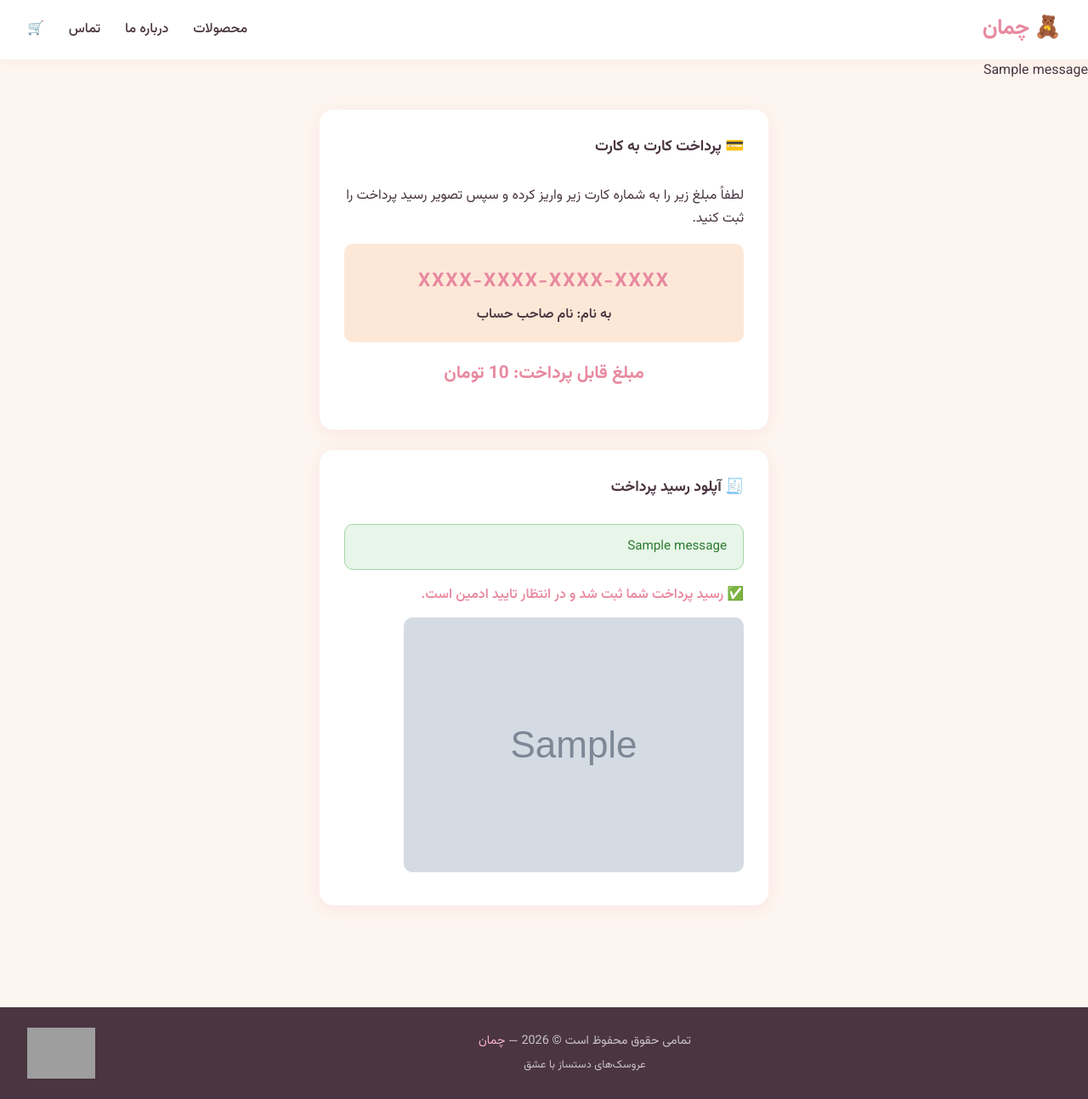
After one commit to akhlaghimaryam91-stack/chamaands, a Flask app: page /checkout/payment/1 in a window 1280 px wide. The commit adds this page. Shown: the whole page at 85% size. Run offline with Flask 3, Linux system fonts and the light colour scheme; tables that the repository leaves empty hold one stand-in row (values such as "Sample post"); grey boxes marked "Sample" are stand-in pictures; one stand-in notice (Sample message) is shown; grey boxes are pictures that could not be loaded.

Commit message:
افزودن تغییر رمز ادمین، اطلاعات خریدار در سفارشات، پرداخت کارت‌به‌کارت، به‌روزرسانی اینماد
- امکان تغییر رمز عبور ادمین (هش‌شده در دیتابیس)
- نمایش کامل اطلاعات خریدار و رسید در صفحه سفارشات ادمین
- جایگزینی درگاه پرداخت با کارت‌به‌کارت + آپلود رسید
- به‌روزرسانی کد اینماد
- افزودن DEPLOY.md

```diff
--- a/app.py
+++ b/app.py
@@ -1,14 +1,14 @@
 import os
 import uuid
-import requests
 from datetime import datetime
 from flask import (Flask, render_template, request, redirect, url_for,
-                   session, flash, abort)
+                   session, flash)
 from werkzeug.utils import secure_filename
+from werkzeug.security import generate_password_hash, check_password_hash
 from functools import wraps
 
 import config
-from models import db, Product, ProductImage, Discount, Order, OrderItem
+from models import db, Product, ProductImage, Discount, Order, OrderItem, AdminUser
 
 app = Flask(__name__)
 app.config.from_object(config)
@@ -19,12 +19,17 @@ with app.app_context():
     db.create_all()
     from sqlalchemy import text
     with db.engine.connect() as conn:
-        for col, definition in [('province', 'VARCHAR(100)'), ('city', 'VARCHAR(100)'), ('shipping_method', 'VARCHAR(50)'), ('shipping_cost', 'INTEGER DEFAULT 0')]:
+        for col, definition in [('province', 'VARCHAR(100)'), ('city', 'VARCHAR(100)'), ('shipping_method', 'VARCHAR(50)'), ('shipping_cost', 'INTEGER DEFAULT 0'), ('receipt_image', 'VARCHAR(300)')]:
             try:
                 conn.execute(text(f'ALTER TABLE orders ADD COLUMN {col} {definition}'))
                 conn.commit()
             except Exception:
                 pass
+
+    if not AdminUser.query.first():
+        db.session.add(AdminUser(username=config.ADMIN_USERNAME,
+                                  password_hash=generate_password_hash(config.ADMIN_PASSWORD)))
+        db.session.commit()
 
 
 @app.before_request
@@ -227,36 +232,8 @@ def checkout():
                     product.stock = max(0, product.stock - item['qty'])
 
         db.session.commit()
-
-        data = {
-            'merchant_id': config.ZAINPAL_MERCHANT,
-            'amount': total * 10,
-            'callback_url': config.ZAINPAL_CALLBACK,
-            'description': f'سفارش شماره {order.id} - چمان',
-            'metadata': {'mobile': phone, 'email': ''}
-        }
-        try:
-            resp = requests.post(
-                'https://api.zarinpal.com/pg/v4/payment/request.json',
-                json=data, timeout=10
-            )
-            result = resp.json()
-            if result.get('data', {}).get('code') == 100:
-                authority = result['data']['authority']
-                order.authority = authority
-                db.session.commit()
-                session['cart'] = {}
-                return redirect(f"https://www.zarinpal.com/pg/StartPay/{authority}")
-            else:
-                flash('خطا در اتصال به درگاه پرداخت.', 'error')
-                db.session.delete(order)
-                db.session.commit()
-        except Exception:
-            flash('خطا در اتصال به درگاه پرداخت.', 'error')
-            db.session.delete(order)
-            db.session.commit()
-
-        return redirect(url_for('checkout'))
+        session['cart'] = {}
+        return redirect(url_for('checkout_payment', oid=order.id))
 
     products_total = cart_total(cart)
     return render_template('checkout.html', products_total=products_total, cart=cart,
@@ -264,39 +241,25 @@ def checkout():
                            shipping_tipax=config.SHIPPING_TIPAX)
 
 
-@app.route('/payment/verify')
-def payment_verify():
-    authority = request.args.get('Authority')
-    status = request.args.get('Status')
-    order = Order.query.filter_by(authority=authority).first()
-    if not order:
-        abort(404)
+@app.route('/checkout/payment/<int:oid>', methods=['GET', 'POST'])
+def checkout_payment(oid):
+    order = Order.query.get_or_404(oid)
 
-    if status == 'OK':
-        data = {
-            'merchant_id': config.ZAINPAL_MERCHANT,
-            'amount': order.total_amount * 10,
-            'authority': authority
-        }
-        try:
-            resp = requests.post(
-                'https://api.zarinpal.com/pg/v4/payment/verify.json',
-                json=data, timeout=10
-            )
-            result = resp.json()
-            if result.get('data', {}).get('code') in (100, 101):
-                ref_id = result['data']['ref_id']
-                order.status = 'paid'
-                order.ref_id = str(ref_id)
-                db.session.commit()
-                return render_template('payment_result.html',
-                                       success=True, order=order, ref_id=ref_id)
-        except Exception:
-            pass
+    if request.method == 'POST':
+        receipt = save_image(request.files.get('receipt'))
+        if receipt:
+            order.receipt_image = receipt
+            order.status = 'awaiting_confirmation'
+            db.session.commit()
+            flash('رسید پرداخت با موفقیت ثبت شد. سفارش شما پس از بررسی تایید می‌شود.', 'success')
+        else:
+            flash('لطفاً یک تصویر معتبر از رسید انتخاب کنید.', 'error')
+        return redirect(url_for('checkout_payment', oid=order.id))
 
-    order.status = 'failed'
-    db.session.commit()
-    return render_template('payment_result.html', success=False, order=order)
+    return render_template('payment_info.html', order=order,
+                           card_number=config.CARD_NUMBER,
+                           card_holder=config.CARD_HOLDER_NAME,
+                           card_bank=config.CARD_BANK_NAME)
 
 
 # ─── admin ────────────────────────────────────────────────────────────────────
@@ -304,8 +267,9 @@ def payment_verify():
 @app.route('/admin/login', methods=['GET', 'POST'])
 def admin_login():
     if request.method == 'POST':
-        if (request.form['username'] == config.ADMIN_USERNAME and
-                request.form['password'] == config.ADMIN_PASSWORD):
+        admin = AdminUser.query.first()
+        if (admin and request.form['username'] == admin.username and
+                check_password_hash(admin.password_hash, request.form['password'])):
             session['admin_logged_in'] = True
             return redirect(url_for('admin_dashboard'))
         flash('نام کاربری یا رمز عبور اشتباه است.', 'error')
@@ -316,6 +280,29 @@ def admin_login():
 def admin_logout():
     session.pop('admin_logged_in', None)
     return redirect(url_for('admin_login'))
+
+
+@app.route('/admin/change-password', methods=['GET', 'POST'])
+@admin_required
+def admin_change_password():
+    if request.method == 'POST':
+        admin = AdminUser.query.first()
+        current_password = request.form.get('current_password', '')
+        new_password = request.form.get('new_password', '')
+        confirm_password = request.form.get('confirm_password', '')
+
+        if not check_password_hash(admin.password_hash, current_password):
+            flash('رمز عبور فعلی اشتباه است.', 'error')
+        elif len(new_password) < 6:
+            flash('رمز عبور جدید باید حداقل ۶ کاراکتر باشد.', 'error')
+        elif new_password != confirm_password:
+            flash('رمز عبور جدید و تکرار آن یکسان نیستند.', 'error')
+        else:
+            admin.password_hash = generate_password_hash(new_password)
+            db.session.commit()
+            flash('رمز عبور با موفقیت تغییر کرد.', 'success')
+            return redirect(url_for('admin_dashboard'))
+    return render_template('admin/change_password.html')
 
 
 @app.route('/admin')
--- a/static/css/style.css
+++ b/static/css/style.css
@@ -453,10 +453,11 @@ a:hover { color: var(--text); }
   font-weight: 600;
 }
 
-.status-pending  { background: #fff3e0; color: #e65100; }
-.status-paid     { background: #e8f5e9; color: #2e7d32; }
-.status-failed   { background: #ffebee; color: #c62828; }
-.status-shipped  { background: #e3f2fd; color: #1565c0; }
+.status-pending               { background: #fff3e0; color: #e65100; }
+.status-awaiting_confirmation { background: #ede7f6; color: #5e35b1; }
+.status-paid                  { background: #e8f5e9; color: #2e7d32; }
+.status-failed                { background: #ffebee; color: #c62828; }
+.status-shipped               { background: #e3f2fd; color: #1565c0; }
 
 /* ── Payment Result ── */
 .payment-result {
--- a/templates/base.html
+++ b/templates/base.html
@@ -42,7 +42,7 @@
     <p style="margin-top:.4rem; font-size:.8rem;">عروسک‌های دستساز با عشق</p>
   </div>
   <div class="footer-trust">
-    <a referrerpolicy='origin' target='_blank' href='https://trustseal.enamad.ir/?id=748112&Code=OEvTN73rqnpuMtW9rdpRlgWqcUCiMKYf'><img referrerpolicy='origin' src='https://trustseal.enamad.ir/logo.aspx?id=748112&Code=OEvTN73rqnpuMtW9rdpRlgWqcUCiMKYf' alt='' style='cursor:pointer' code='OEvTN73rqnpuMtW9rdpRlgWqcUCiMKYf'></a>
+    <a referrerpolicy='origin' target='_blank' href='https://trustseal.enamad.ir/?id=746469&Code=7ymWp8YwDkcRb0rRdaElrv0G84EFsjLe'><img referrerpolicy='origin' src='https://trustseal.enamad.ir/logo.aspx?id=746469&Code=7ymWp8YwDkcRb0rRdaElrv0G84EFsjLe' alt='' style='cursor:pointer' code='7ymWp8YwDkcRb0rRdaElrv0G84EFsjLe'></a>
   </div>
 </footer>
 
--- a/templates/checkout.html
+++ b/templates/checkout.html
@@ -182,7 +182,7 @@
     </div>
 
     <button type="submit" class="btn btn-primary" style="width:100%;justify-content:center;font-size:1.1rem;padding:1rem">
-      پرداخت امن 💳
+      ثبت سفارش و مشاهده اطلاعات پرداخت
     </button>
 
   </form>
--- /dev/null
+++ b/templates/payment_info.html
@@ -0,0 +1,109 @@
+{% extends 'base.html' %}
+{% block title %}اطلاعات پرداخت - چمان{% endblock %}
+
+{% block head %}
+<style>
+.payment-wrap {
+  max-width: 560px;
+  margin: 2rem auto;
+  padding: 0 1rem 4rem;
+}
+
+.payment-card {
+  background: #fff;
+  border-radius: var(--radius);
+  box-shadow: var(--shadow);
+  padding: 1.8rem;
+  margin-bottom: 1.5rem;
+}
+
+.payment-card h3 {
+  font-size: 1.1rem;
+  margin-bottom: 1.2rem;
+  padding-bottom: .6rem;
+  border-bottom: 1.5px solid var(--bg);
+}
+
+.card-info-box {
+  background: var(--peach);
+  border-radius: 10px;
+  padding: 1.2rem;
+  text-align: center;
+}
+
+.card-info-box .card-number {
+  font-size: 1.4rem;
+  font-weight: 700;
+  letter-spacing: 2px;
+  color: var(--pink-dark);
+  direction: ltr;
+  margin: .4rem 0;
+}
+
+.card-info-box .card-holder {
+  font-size: 1rem;
+  font-weight: 600;
+}
+
+.card-info-box .card-bank {
+  color: var(--text-light);
+  font-size: .9rem;
+  margin-top: .3rem;
+}
+
+.amount-box {
+  text-align: center;
+  margin: 1.2rem 0;
+  font-size: 1.3rem;
+  font-weight: 700;
+  color: var(--pink-dark);
+}
+</style>
+{% endblock %}
+
+{% block content %}
+<div class="payment-wrap">
+
+  <div class="payment-card">
+    <h3>💳 پرداخت کارت به کارت</h3>
+    <p style="margin-bottom:1rem">لطفاً مبلغ زیر را به شماره کارت زیر واریز کرده و سپس تصویر رسید پرداخت را ثبت کنید.</p>
+
+    <div class="card-info-box">
+      {% if card_bank %}<div class="card-bank">{{ card_bank }}</div>{% endif %}
+      <div class="card-number">{{ card_number }}</div>
+      <div class="card-holder">به نام: {{ card_holder }}</div>
+    </div>
+
+    <div class="amount-box">
+      مبلغ قابل پرداخت: {{ order.total_amount | price }} تومان
+    </div>
+  </div>
+
+  <div class="payment-card">
+    <h3>🧾 آپلود رسید پرداخت</h3>
+
+    {% with messages = get_flashed_messages(with_categories=true) %}
+      {% for category, message in messages %}
+        <div class="alert alert-{{ category }}">{{ message }}</div>
+      {% endfor %}
+    {% endwith %}
+
+    {% if order.receipt_image %}
+      <p style="color:var(--pink-dark);font-weight:600">✅ رسید پرداخت شما ثبت شد و در انتظار تایید ادمین است.</p>
+      <img src="{{ url_for('static', filename='uploads/' + order.receipt_image) }}"
+           style="max-width:100%;border-radius:10px;margin-top:.8rem">
+    {% else %}
+      <form method="post" enctype="multipart/form-data">
+        <div class="form-group">
+          <label>تصویر رسید پرداخت *</label>
+          <input type="file" name="receipt" accept="image/*" required>
+        </div>
+        <button type="submit" class="btn btn-primary" style="width:100%;justify-content:center">
+          ثبت رسید پرداخت
+        </button>
+      </form>
+    {% endif %}
+  </div>
+
+</div>
+{% endblock %}
```
Also changed, not shown: DEPLOY.md (added, +65 -0 lines), config.py (+4 -3 lines), models.py (+8 -0 lines), templates/admin/change_password.html (added, +32 -0 lines), templates/admin/orders.html (added, +97 -0 lines).
